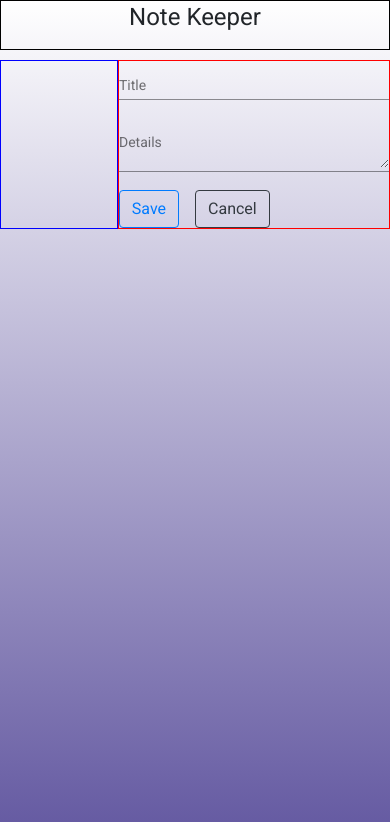
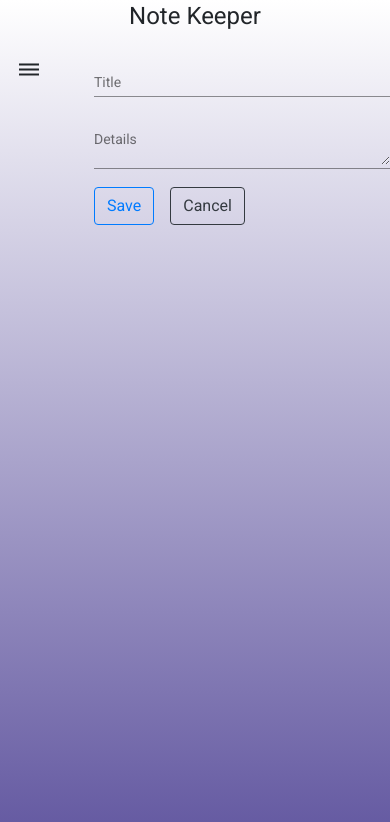
Before and after one commit to ashishrawat0/notes-app, an Angular app: page / in a window 390 px wide. Shown: the top 822 px of the page. Built offline with nearby package versions, Linux system fonts and the light colour scheme.

Commit message:
added hide and show functionality

```diff
--- a/src/app/app.component.css
+++ b/src/app/app.component.css
@@ -2,7 +2,7 @@ h1.sansserif {
     font-family: Arial, Helvetica, sans-serif;
   }
 .top__bar{
-    border: solid black 1px;
+    /* border: solid black 1px; */
     width: 100%;
     margin-bottom: 10px;
     display: flex;
@@ -11,16 +11,17 @@ h1.sansserif {
 }
 
 .notes__info{
-    border: blue solid 1px;
-    flex: 0.3;
+    /* border: blue solid 1px; */
+    flex: 0.2;
     display: flex;
     justify-content: center;
 }
 .notes__body{
-    border:red solid 1px;
+    /* border:red solid 1px; */
+    margin-left: 20px;
     display: flex;
     justify-content: center   ;
-    flex:0.7;
+    flex:0.8;
 }
 .notes__list{
     display: flex;
@@ -52,3 +53,23 @@ h1.sansserif {
   .card-body:hover{
     box-shadow: 5px 5px 5px #4b4b4d;
   }
+
+  #nav__button{
+      display: none;
+  }
+  @media screen and (max-width: 800px) {
+    #nav__button{
+        display: block;
+    }
+    #nav__button:hover{
+        cursor: pointer;
+    }
+    .notes__data {
+        display: none;
+    }
+     @media screen and (min-width:800px) {
+        .notes__data{
+            display: block;
+        }
+    }
+  }
--- a/src/app/app.component.html
+++ b/src/app/app.component.html
@@ -4,11 +4,14 @@
 <div class="main__content">
   <div class="notes__info">
     <div>
+      <span id="nav__button"  class="material-icons" (click)="showNotes()">
+        dehaze
+        </span>
       <ul>
-        <div>
+        <div [style.display]="showStyle" class="notes__data">
           <li class="notes__list" *ngFor="let note of notesData">
-            <div class="card w-100 border-primary mb-3 " >
-              <div class="card-body" style="width: 18rem;">
+            <div class="card w-100 border-primary mb-3" >
+              <div class="card-body" style="width: 18rem; max-width: 200px;">
                 <h5 class="card-title">{{note.title}}</h5>
                 <p class="card-text">{{note.content}}</p>
                 <button type="button" (click)="viewNote(note)" class="btn btn-outline-info mr-2">Edit</button>
--- a/src/app/app.component.ts
+++ b/src/app/app.component.ts
@@ -2,6 +2,8 @@ import { Component } from '@angular/core';
 import { FormControl, FormGroup, Validators } from '@angular/forms';
 import { v4 as uuidv4 } from 'uuid';
 import { MatSnackBar } from '@angular/material/snack-bar';
+import { ElementRef } from '@angular/core';
+
 
 @Component({
   selector: 'app-root',
@@ -9,17 +11,22 @@ import { MatSnackBar } from '@angular/material/snack-bar';
   styleUrls: ['./app.component.css']
 })
 export class AppComponent {
-  constructor(private _snackBar: MatSnackBar) {
+  constructor(private _snackBar: MatSnackBar, private elementRef: ElementRef) {
+    let screenSize = window.innerWidth
     let localNotes = localStorage.getItem('notesData')
-    console.log(localNotes)
-    if(localNotes){
-      this.notesData= JSON.parse(localNotes)
+    if (localNotes) {
+      this.notesData = JSON.parse(localNotes)
+    }
+    else {
+      this.notesData = []
+    }
+    if (screenSize > 800){
+      this.showStyle = "block"
     }
     else{
-      this.notesData = []
+      this.showStyle = "none"
     }
-
-   }
+  }
   message = "Please add title"
   text = "";
   notes = 'New note';
@@ -28,7 +35,7 @@ export class AppComponent {
     content: new FormControl(''),
     id: new FormControl()
   });
-
+  showStyle = ''
   notesData = []
 
   noteInfo(note) {
@@ -51,54 +58,63 @@ export class AppComponent {
 
     let title: String = this.notesForm.value.title
     let content: String = this.notesForm.value.content
-    let _id=this.notesForm.value.id
+    let _id = this.notesForm.value.id
     console.log(title)
     let note = {}
-    if(title==null ||  title=="") {
+    if (title == null || title == "") {
       this.openSnackBar(this.message, "Close")
     }
-    if(_id && title!=''){
-      for(let i = 0; i<this.notesData.length; i++){
-        if(this.notesData[i].id==_id){
+    if (_id && title != '') {
+      for (let i = 0; i < this.notesData.length; i++) {
+        if (this.notesData[i].id == _id) {
           this.notesData.splice(i)
         }
       }
-      note["id"] =_id
+      note["id"] = _id
       note["title"] = title;
       note["content"] = content;
       this.notesData.push(note)
-      localStorage.setItem('notesData',JSON.stringify(this.notesData))
+      localStorage.setItem('notesData', JSON.stringify(this.notesData))
       this.notesForm.reset()
     }
-    if (title && _id==null) {
+    if (title && _id == null) {
       let id = uuidv4();
       note['id'] = id
       note["title"] = title;
       note["content"] = content;
       this.notesData.push(note)
-      localStorage.setItem('notesData',JSON.stringify(this.notesData))
+      localStorage.setItem('notesData', JSON.stringify(this.notesData))
       this.notesForm.reset()
     }
   }
-  deleteNote(note){
+  deleteNote(note) {
     let _id = note.id
-    for(let i =0; i<this.notesData.length;i++){
-      if(this.notesData[i].id==_id){
+    for (let i = 0; i < this.notesData.length; i++) {
+      if (this.notesData[i].id == _id) {
         this.notesData.splice(i)
       }
     }
-    localStorage.setItem('notesData',JSON.stringify(this.notesData))
+    localStorage.setItem('notesData', JSON.stringify(this.notesData))
   }
   viewNote(note) {
-  let id = note.id
-  this.notesForm.controls.title.setValue(note.title)
-  this.notesForm.controls.content.setValue(note.content)
-  this.notesForm.controls.id.setValue(note.id)
+    let id = note.id
+    this.notesForm.controls.title.setValue(note.title)
+    this.notesForm.controls.content.setValue(note.content)
+    this.notesForm.controls.id.setValue(note.id)
   }
 
-  reset(){
+  reset() {
     this.notesForm.reset()
 
   }
-
+  showNotes() {
+    console.log(this.showStyle)
+    if(this.showStyle == "none"){
+      console.log("000")
+      this.showStyle = "block"
+    }
+    else{
+      this.showStyle = "none"
+    }
+  }
 }
--- a/src/styles.css
+++ b/src/styles.css
@@ -3,5 +3,6 @@
 html, body { height: 100%; }
 body { margin: 0; font-family: Roboto, "Helvetica Neue", sans-serif;
     background-image: linear-gradient(white, rgb(98, 87, 160));
+    height: 100%;
 
 }
```
